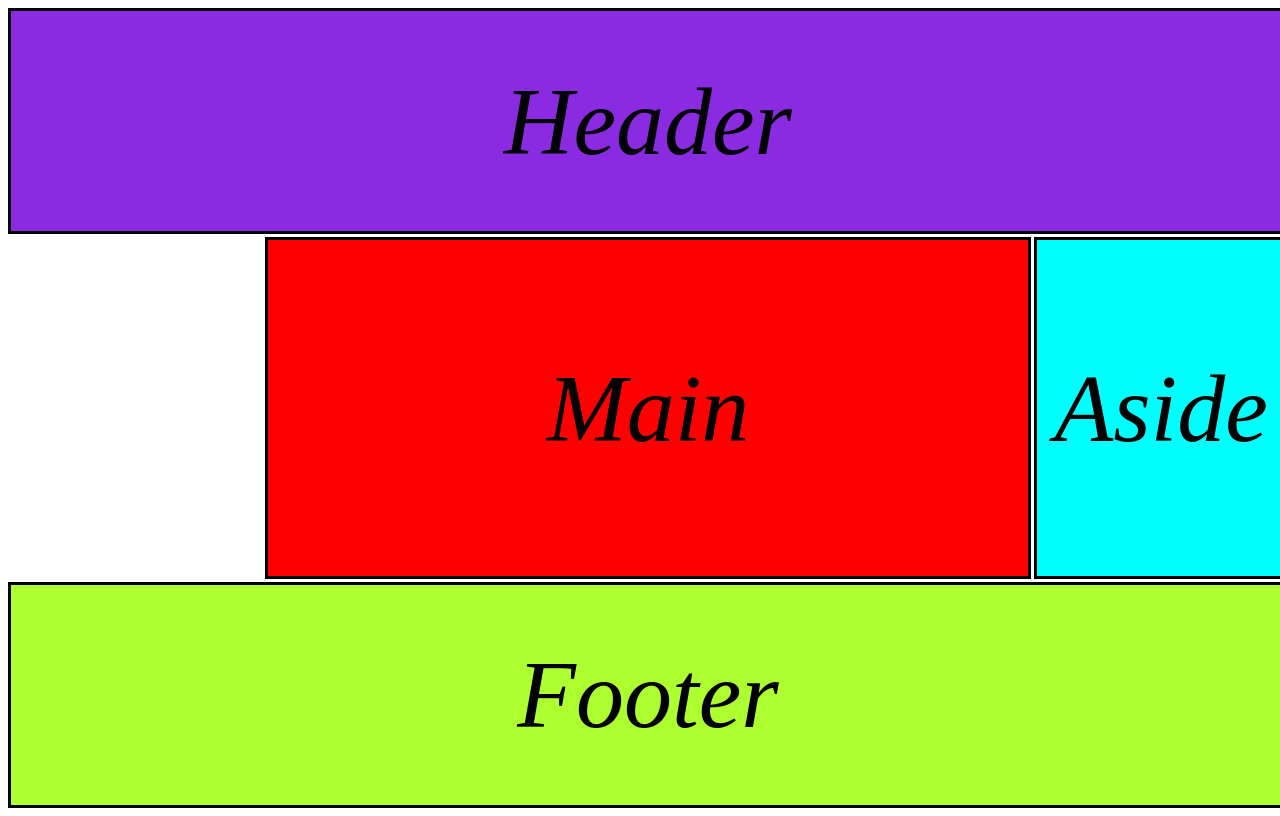
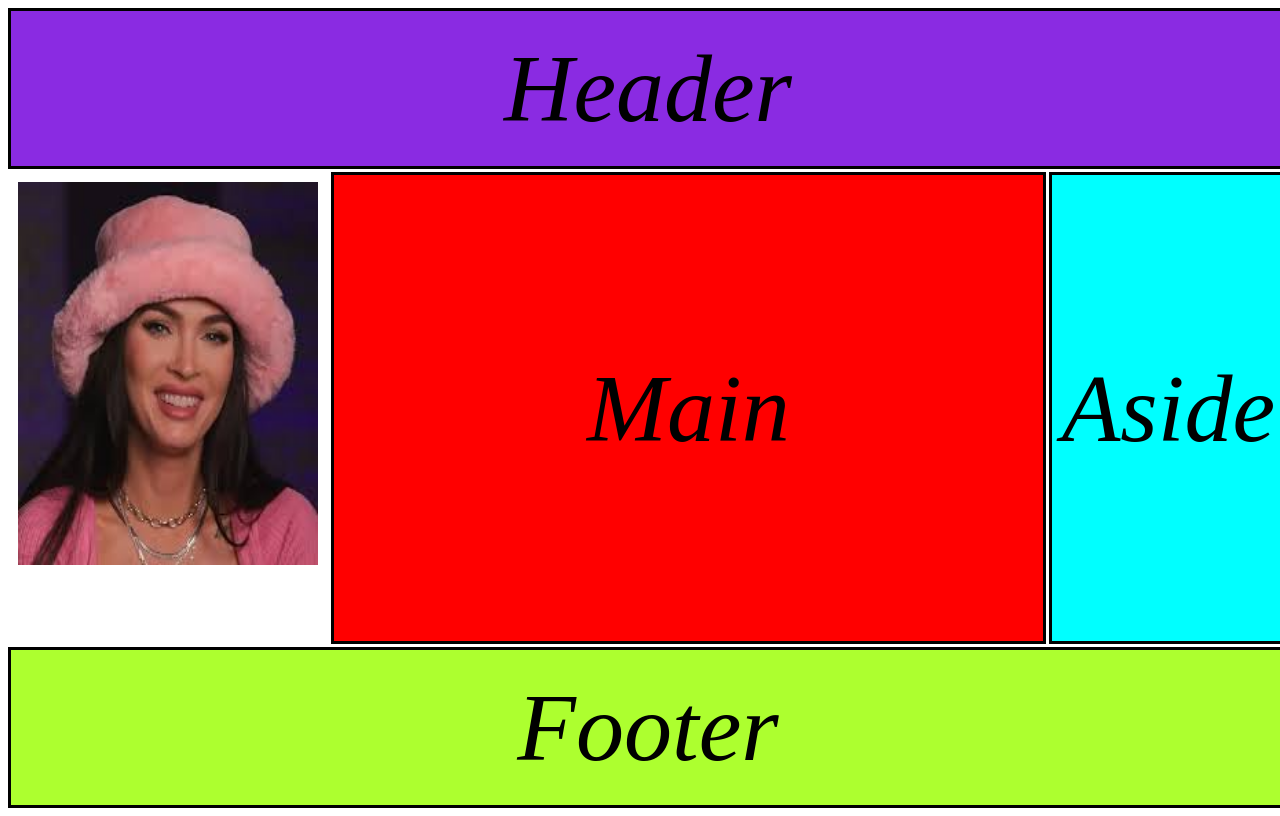
Before and after one commit to Ossian0/GRID1, a plain HTML site: page index.html in a window 1280 px wide. Drawn offline with Linux system fonts and the light colour scheme.

Commit message:
grid
mega

```diff
--- a/index.html
+++ b/index.html
@@ -12,6 +12,7 @@
         <main>Main</main>
         <aside>Aside</aside>
         <footer>Footer</footer>
+        <nav><img class="megan" src="MEGAN FOX.jfif" alt=""></nav>
     </div>
 </body>
 </html>
--- a/styles.css
+++ b/styles.css
@@ -8,8 +8,8 @@
 
     grid-template-areas:
     "header header header header header"
-    ". main main main aside"
-    ". main main main aside"
+    "nav main main main aside"
+    "nav main main main aside"
     "footer footer footer footer footer";
 
     gap: 3px;
@@ -45,6 +45,12 @@ aside{
 
 }
 
+.megan{
+    width: 300px;
+    height: 111%;
+
+}
+
 footer{
     background-color: greenyellow;
     grid-area: footer;
@@ -54,6 +60,11 @@ footer{
     align-content: center;
 }
 
+nav{
+    align-content: center;
+
+}
+
 
 
 .content > *{
```
Also changed, not shown: MEGAN FOX.jfif (added).
